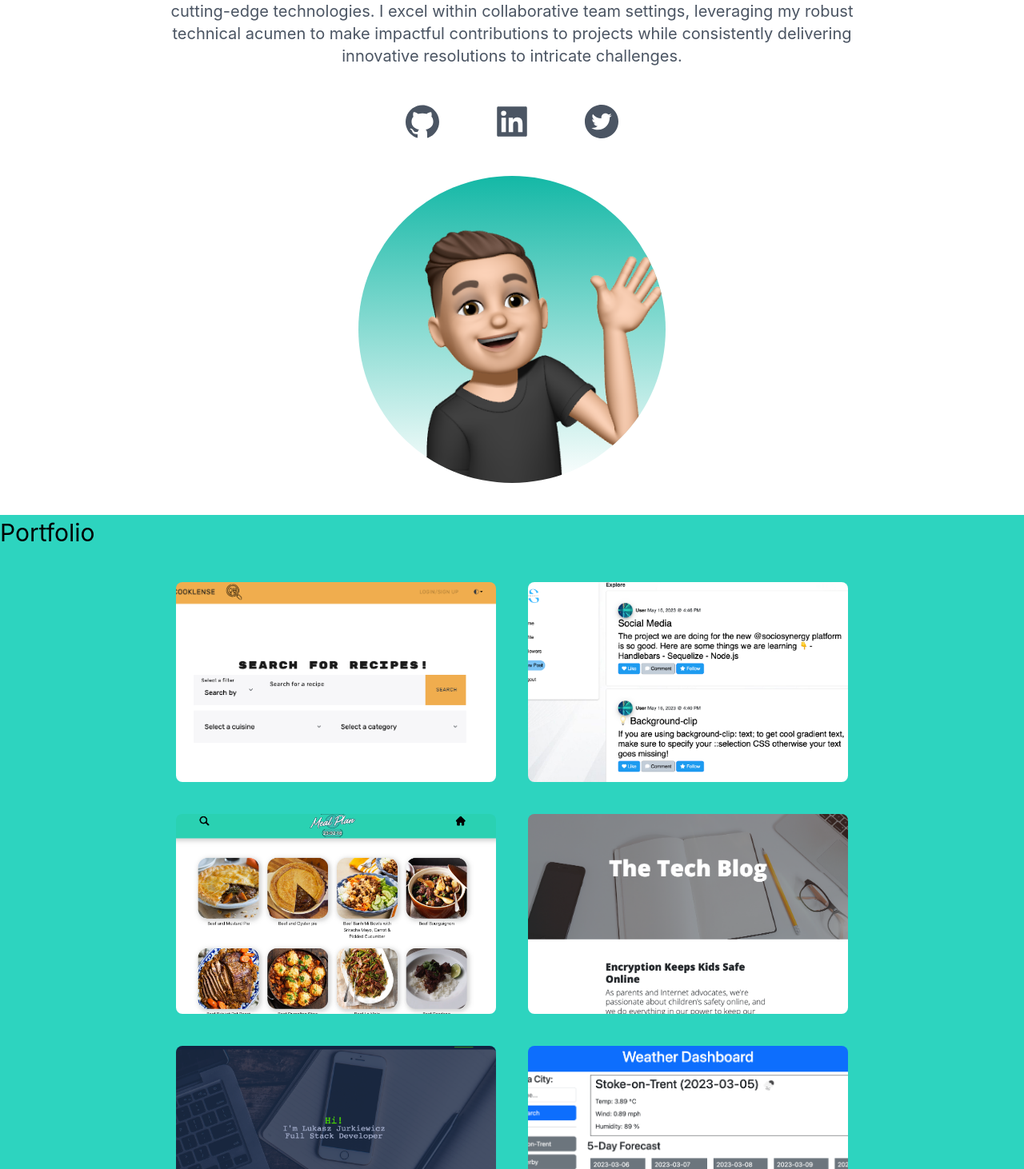
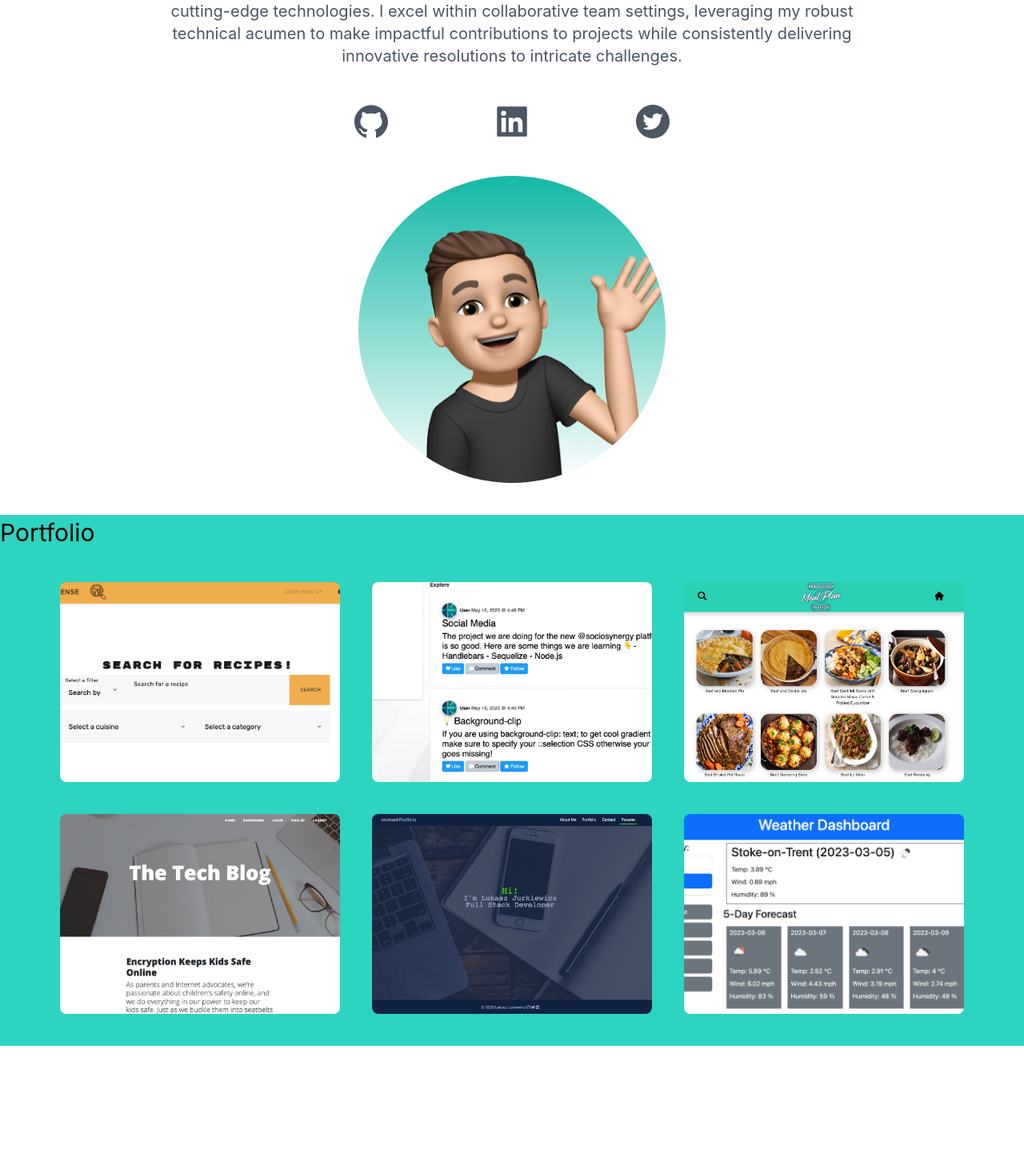
Before and after one commit to Abstynent/Abstynent, a React (Create React App) app: page / in a window 1280 px wide. Shown: the part 428-1890 px from the top of the page at 80% size. After the commit the page ends 1736 px from the top, so only its background shows below. Built offline with nearby package versions, Linux system fonts and the light colour scheme.

Commit message:
styling changed

```diff
--- a/src/components/AboutMe/index.js
+++ b/src/components/AboutMe/index.js
@@ -14,7 +14,7 @@ const AboutMeComponent = () => {
           Lukasz Jurkiewicz
         </h2>
         <h3 className="text-2xl py-1 md:text-3xl">Full Stack Web Developer</h3>
-        <p className="text-md py-5 leading-8 text-gray-600 md:text-xl  mx-auto">
+        <p className="text-md py-5 leading-8 text-gray-600 sm:text-md sm:leading-6 md:text-xl  mx-auto">
           Passionate and driven full-stack developer with a proven track record
           of expertise across a diverse spectrum of technologies. My primary
           objective is to craft extraordinary web applications that provide
@@ -27,7 +27,7 @@ const AboutMeComponent = () => {
         </p>
       </div>
 
-      <div className="text-5xl flex justify-center gap-16 py-1 text-gray-600">
+      <div className="text-5xl flex justify-center gap-16 py-1 text-gray-600 lg:gap-32">
         <AiFillGithub />
         <AiFillLinkedin />
         <AiFillTwitterCircle />
--- a/src/components/Projects/index.js
+++ b/src/components/Projects/index.js
@@ -47,7 +47,7 @@ const ClickableImage = ({ src, url, repo }) => {
   const [isHovered, setIsHovered] = useState(false);
 
   const imageContainerStyle = {
-    width: "400px",
+    width: "350px",
     height: "250px",
   };
 
@@ -87,10 +87,10 @@ const ClickableImage = ({ src, url, repo }) => {
 
 const ProjectsComponent = () => {
   return (
-    <section className="bg-teal-400 ">
+    <section className="bg-teal-400">
       <h3 className="text-3xl py-1">Portfolio</h3>
 
-      <div className="flex flex-col items-center justify-center gap-10 py-10 lg:flex-row lg:flex-wrap mx-10">
+      <div className="flex flex-col items-center justify-center gap-10 py-10 lg:flex-row lg:flex-wrap">
         {portfolioProjects.map((project, index) => (
           <div key={index}>
             <ClickableImage
```
